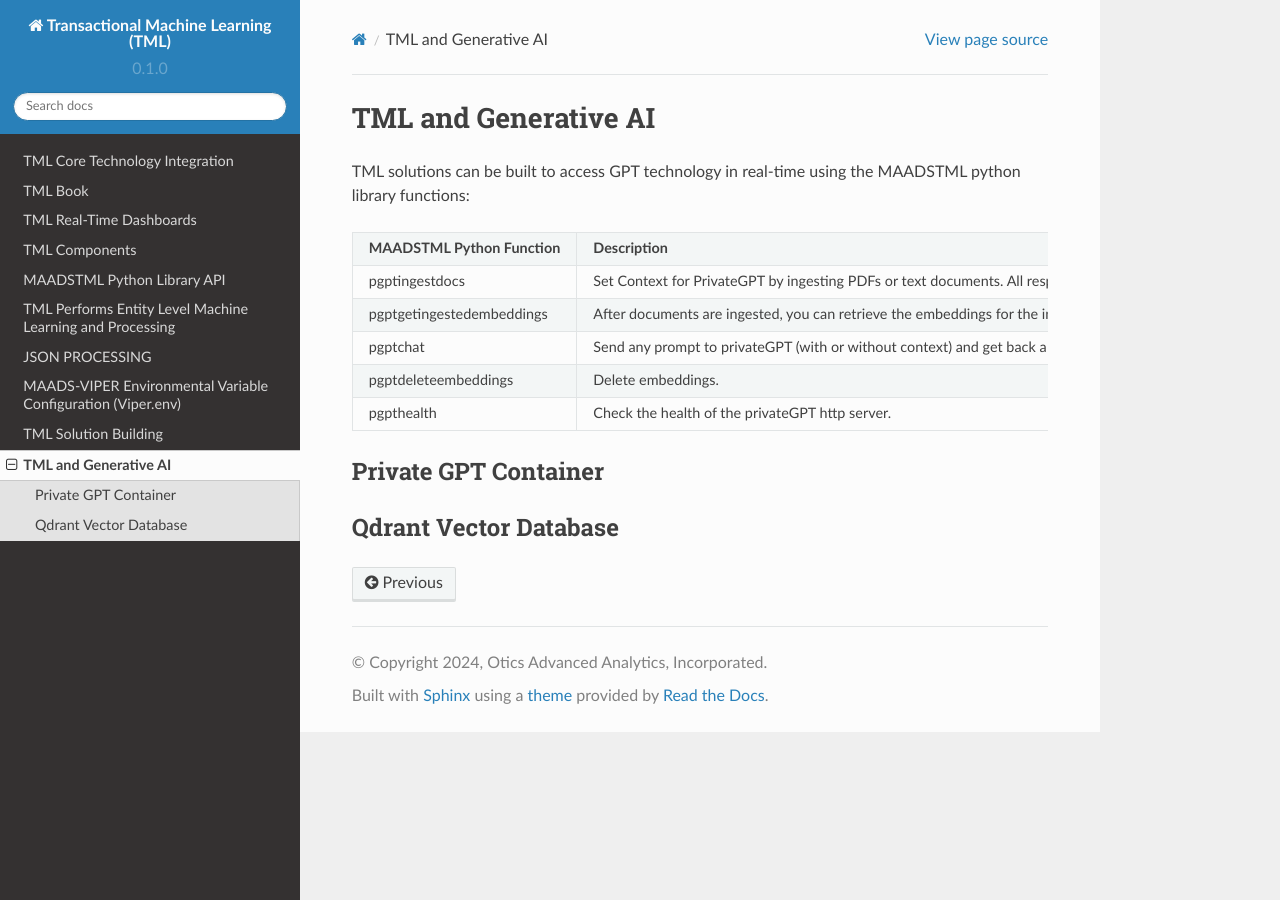
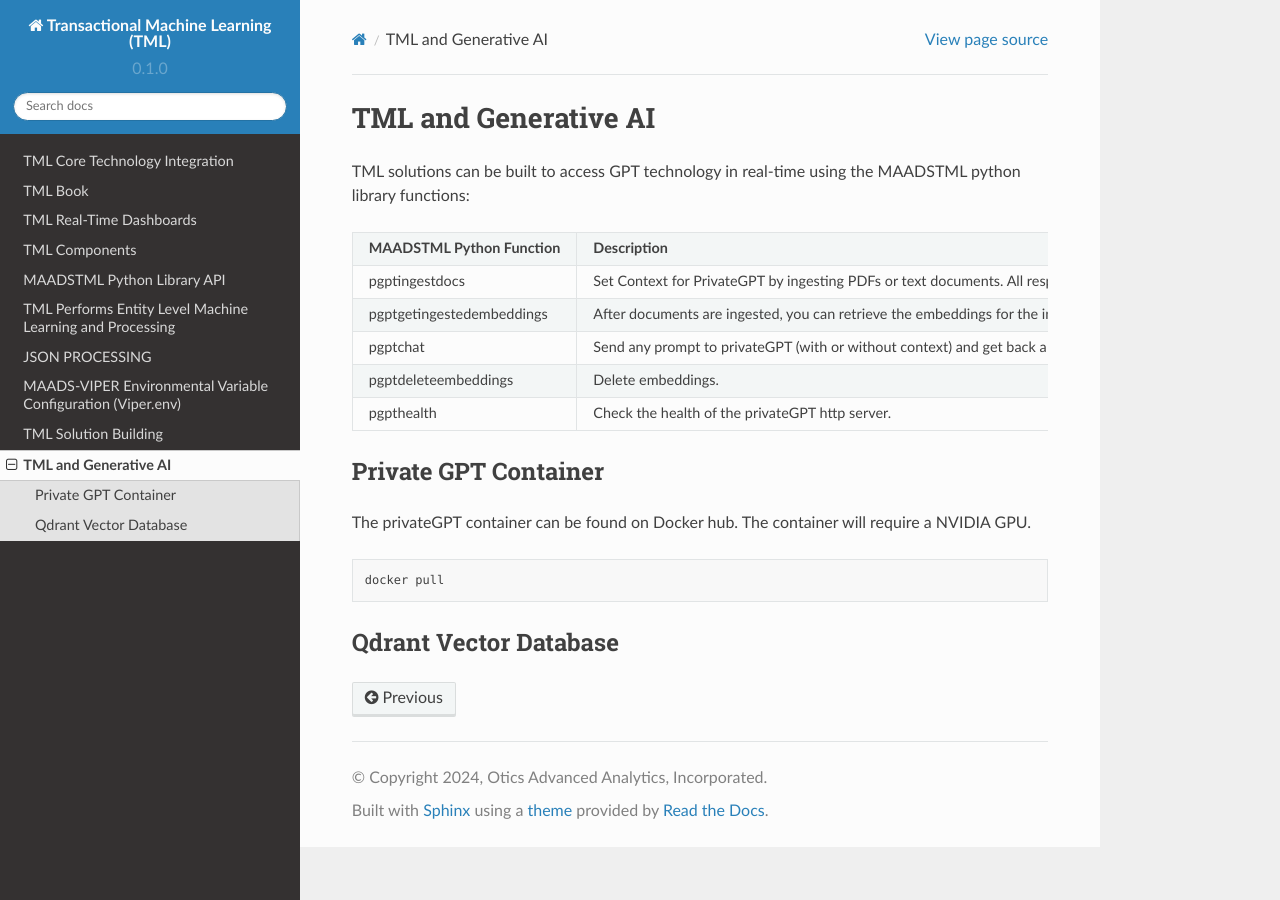
Before and after one commit to smaurice101/readthedocs, a Sphinx documentation site: the page built from docs/source/genai.rst, in a window 1280 px wide. Built offline with Sphinx 7.4.7 and the Read the Docs theme 2.0.0, drawn with Linux system fonts in a browser that asks for light colours.

Commit message:
Update genai.rst

```diff
--- a/docs/source/genai.rst
+++ b/docs/source/genai.rst
@@ -19,10 +19,15 @@
    * - pgpthealth
      - Check the health of the privateGPT http server.
 
-
-
 Private GPT Container
 --------------------
 
+The privateGPT container can be found on Docker hub.  The container will require a NVIDIA GPU.
+
+.. code-block::
+
+   docker pull
+
+
 Qdrant Vector Database
 ---------------------
```
